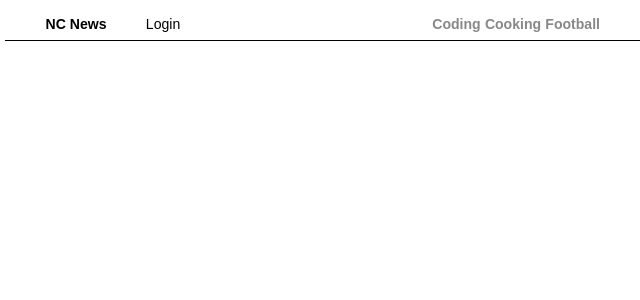
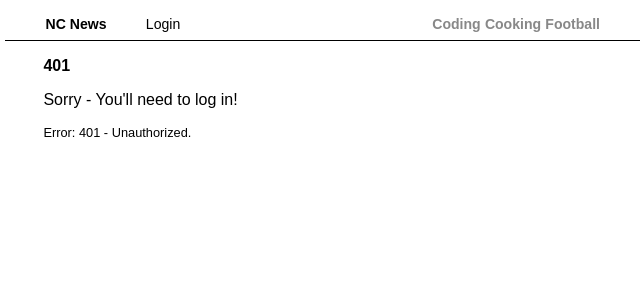
Before and after one commit to jxh01753/nc-news, a React (Create React App) app: page /error401 in a window 1280 px wide. Shown: the top 300 px of the page, without its empty margins (315-955 px from the left). Built offline with nearby package versions, Linux system fonts and the light colour scheme.

Commit message:
Comments now appear right after posting, added 401 error hhandling for attempting to post when not logged in

```diff
--- a/src/App.js
+++ b/src/App.js
@@ -8,6 +8,7 @@ import Thread from './components/Thread';
 import Nav from './components/Nav';
 import Login from './components/Login';
 import Error from './components/Error';
+import Error401 from './components/Error401';
 import NotFound from './components/NotFound';
 
 class App extends Component {
@@ -81,6 +82,7 @@ class App extends Component {
           />
           <Route exact path="/404" component={NotFound} />
           <Route exact path="/error" component={Error} />
+          <Route exact path="/error401" component={Error401} />
         </div>
       </Router>
     );
--- /dev/null
+++ b/src/components/Error401.js
@@ -0,0 +1,16 @@
+import React from 'react';
+import '../css/error.css';
+
+const error401 = () => {
+  return (
+    <div className="main-content-area">
+      <div className="error-content">
+        <p className="error-title">401</p>
+        <p className="error-message">Sorry - You'll need to log in!</p>
+        <p className="error-info">Error: 401 - Unauthorized.</p>
+      </div>
+    </div>
+  );
+};
+
+export default error401;
--- a/src/components/Thread.js
+++ b/src/components/Thread.js
@@ -9,7 +9,8 @@ class Thread extends Component {
     postContent: {},
     commentContent: {},
     commentText: '',
-    hasError: false
+    hasError: false,
+    errNotLoggedIn: false
   };
 
   componentDidMount = async () => {
@@ -54,10 +55,22 @@ class Thread extends Component {
       body: this.state.commentText,
       created_by: this.props.activeUser._id
     };
-    this.setState({
-      commentText: ''
-    });
-    return api.submitComment(data, this.props.match.params.article_id);
+    const response = api
+      .submitComment(data, this.props.match.params.article_id)
+      .then((res) => {
+        let newData = [...this.state.commentContent.comments, res.data.result];
+        this.setState({
+          commentContent: {
+            comments: newData
+          },
+          commentText: ''
+        });
+      })
+      .catch((err) => {
+        this.setState({
+          errNotLoggedIn: true
+        });
+      });
   };
 
   handleCommentText = (event) => {
@@ -216,6 +229,8 @@ class Thread extends Component {
   render() {
     return this.state.hasError ? (
       <Redirect to="/error" />
+    ) : this.state.errNotLoggedIn ? (
+      <Redirect to="/error401" />
     ) : !this.state.commentContent.comments &&
     !this.state.commentContent.comments ? (
       this.displayLoading()
@@ -225,14 +240,4 @@ class Thread extends Component {
   }
 }
 
-// if (this.state.hasError) {
-//   return <Redirect to= "/error"/>
-// } else {
-//   if (!this.state.commentContent.comments) {
-//     return this.displayLoading()
-//   } else {
-//     return this.displayContent();
-//   }
-// }
-
 export default Thread;
```
Also changed, not shown: src/components/Articles.js (+0 -10 lines).
